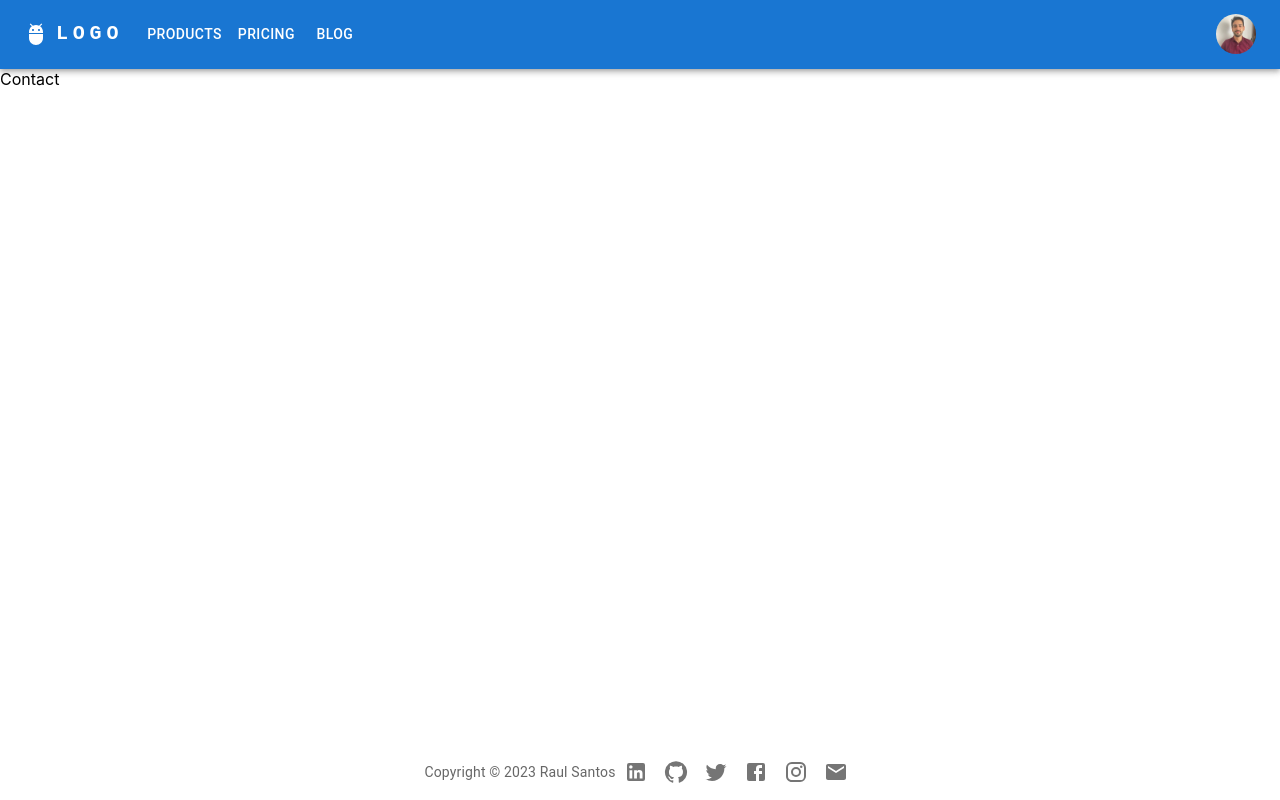
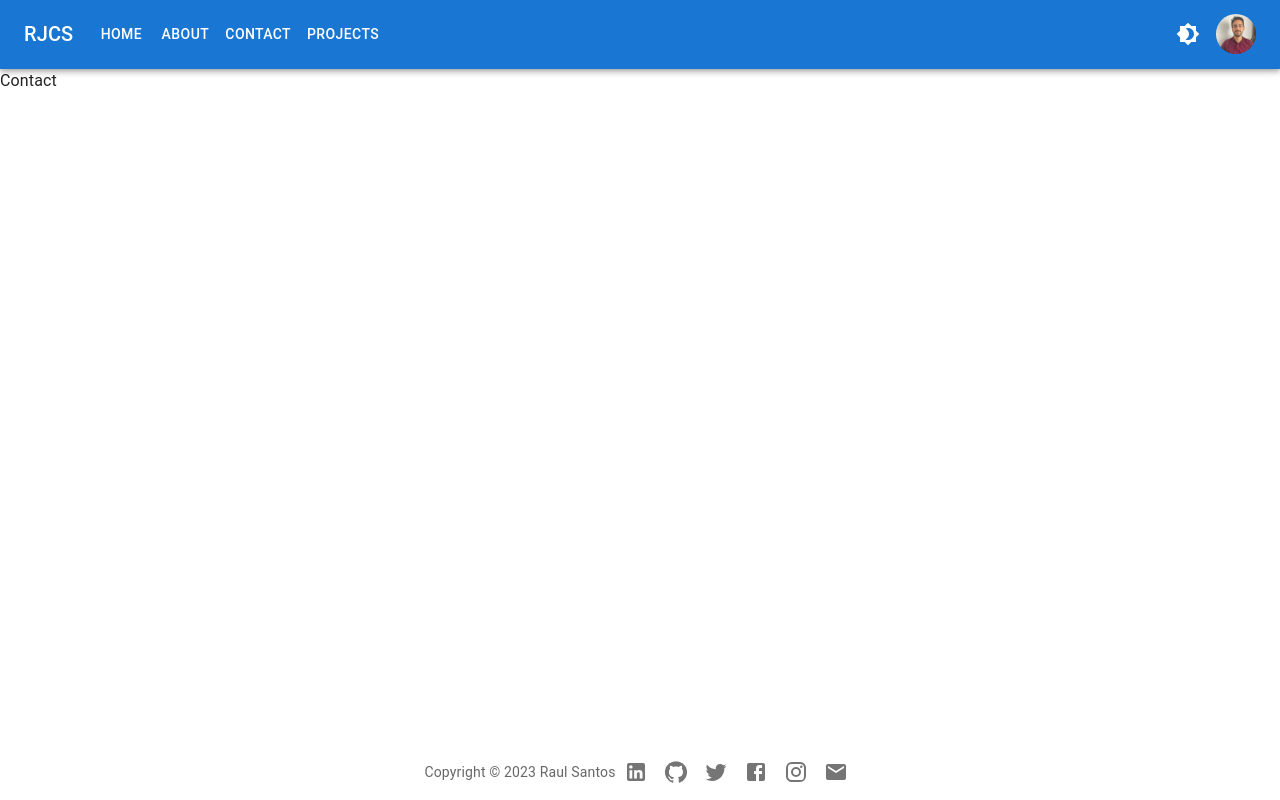
Before and after one commit to RaulJCS5/RaulJCS5.github.io, a React (Create React App) app: page /contact in a window 1280 px wide. Built offline with nearby package versions, Linux system fonts and the light colour scheme.

Commit message:
Commit: Add dark mode fix top bar

```diff
--- a/src/App.tsx
+++ b/src/App.tsx
@@ -1,6 +1,7 @@
 import React from 'react';
-import logo from './logo.svg';
+import { useEffect, useMemo, useState } from 'react'
 import './App.css';
+import { createTheme, ThemeProvider } from '@mui/material/styles';
 import { BrowserRouter, Routes, Route } from "react-router-dom";
 import { Home } from './components/Home';
 import { About } from './components/About';
@@ -9,13 +10,46 @@ import { Projects } from './components/Projects';
 import { NoPage } from './components/NoPage';
 import FixedNavigationBar from './components/FixedNavigationBar';
 import { Box } from '@mui/system';
+import CssBaseline from '@mui/material/CssBaseline';
 import FixedBottomNavigationBar from './components/FixedBottomNavigationBar';
 
 function App() {
+  const lightTheme = "light"
+  const darkTheme = "dark"
+  const [mode, setMode] = useState<'light' | 'dark'>(lightTheme);
+  const theme = useMemo(
+    () =>
+      createTheme({
+        palette: {
+          mode,
+        },
+      }),
+    [mode],
+  );
+  function toggleColorMode() {
+    if (mode === darkTheme) {
+      localStorage.setItem("theme", lightTheme)
+      setMode(lightTheme)
+    } else {
+      localStorage.setItem("theme", darkTheme)
+      setMode(darkTheme)
+    }
+  }
+  useEffect(() => {
+    if (localStorage.getItem("theme") == null) {
+      localStorage.setItem("theme", lightTheme)
+      setMode(lightTheme)
+    } else {
+      const localTheme = localStorage.getItem("theme") === lightTheme ? lightTheme : darkTheme
+      setMode(localTheme)
+    }
+  }, [])
   return (
+    <ThemeProvider theme={theme}>
+      <CssBaseline />
       <BrowserRouter>
         <Box>
-        <FixedNavigationBar></FixedNavigationBar>
+          <FixedNavigationBar toggleColorMode={toggleColorMode} theme={theme} />
           <Routes>
             <Route path="/" element={<Home />} />
             <Route path="/about" element={<About />} />
@@ -26,6 +60,7 @@ function App() {
           <FixedBottomNavigationBar></FixedBottomNavigationBar>
         </Box>
       </BrowserRouter >
+    </ThemeProvider>
   );
 }
 
--- a/src/components/FixedBottomNavigationBar.tsx
+++ b/src/components/FixedBottomNavigationBar.tsx
@@ -2,7 +2,7 @@ import * as React from 'react';
 import Box from '@mui/material/Box';
 import Typography from '@mui/material/Typography'
 import { useState } from 'react';
-import { BottomNavigation, BottomNavigationAction, IconButton } from '@mui/material';
+import { BottomNavigation, BottomNavigationAction, IconButton, useMediaQuery } from '@mui/material';
 import FacebookIcon from '@mui/icons-material/Facebook';
 import InstagramIcon from '@mui/icons-material/Instagram'
 import TwitterIcon from '@mui/icons-material/Twitter';
@@ -11,30 +11,34 @@ import GitHubIcon from '@mui/icons-material/GitHub'
 import EmailIcon from '@mui/icons-material/Email'
 
 export default function FixedBottomNavigationBar() {
+
+    const handleClick = (url:string) => {
+        window.location.href = url;
+    };
     return (
         <Box sx={{ display: 'flex', justifyContent: 'center' }}>
-            <BottomNavigation sx={{position:'absolute',bottom:0}}>
+            <BottomNavigation sx={{ position: 'absolute', bottom: 0 }}>
                 <Box sx={{ display: 'flex', alignItems: 'center' }}>
                     <Box>
                         <Typography variant='body2' color='text.secondary'>Copyright © 2023 Raul Santos</Typography>
                     </Box>
                     <Box>
-                        <IconButton>
+                        <IconButton onClick={()=>handleClick('https://www.linkedin.com/in/rauljosecsantos/')}>
                             <LinkedInIcon />
                         </IconButton>
-                        <IconButton>
+                        <IconButton onClick={()=>handleClick('https://github.com/RaulJCS5')}>
                             <GitHubIcon />
                         </IconButton>
-                        <IconButton>
+                        <IconButton onClick={()=>handleClick('https://twitter.com/rauljosesan')}>
                             <TwitterIcon />
                         </IconButton>
-                        <IconButton>
+                        <IconButton onClick={()=>handleClick('https://www.facebook.com/raul.jose.35/')}>
                             <FacebookIcon />
                         </IconButton>
-                        <IconButton>
+                        <IconButton onClick={()=>handleClick('https://www.instagram.com/rauljcsantos')}>
                             <InstagramIcon />
                         </IconButton>
-                        <IconButton>
+                        <IconButton onClick={()=>handleClick('mailto:rauljosesantos@hotmail.com')}>
                             <EmailIcon />
                         </IconButton>
                     </Box>
--- a/src/components/FixedNavigationBar.tsx
+++ b/src/components/FixedNavigationBar.tsx
@@ -1,4 +1,5 @@
 import * as React from 'react';
+import { useState } from 'react';
 import AppBar from '@mui/material/AppBar';
 import Box from '@mui/material/Box';
 import Toolbar from '@mui/material/Toolbar';
@@ -11,16 +12,32 @@ import Avatar from '@mui/material/Avatar';
 import Button from '@mui/material/Button';
 import Tooltip from '@mui/material/Tooltip';
 import MenuItem from '@mui/material/MenuItem';
-import AdbIcon from '@mui/icons-material/Adb';
 import { Outlet, useNavigate } from 'react-router';
 import raul from './images/phpiXf3yT_c2PM.jpg'
+import { Theme } from '@mui/material';
+import Brightness4Icon from '@mui/icons-material/Brightness4';
+import Brightness7Icon from '@mui/icons-material/Brightness7';
+import RocketLaunchIcon from '@mui/icons-material/RocketLaunch';
 
-const pages = ['Products', 'Pricing', 'Blog'];
-const settings = ['Profile', 'Account', 'Dashboard', 'Logout'];
+const pages = ['Home', 'About', 'Contact', 'Projects'];
+const settings = ['Profile', 'Account'];
 
-function FixedNavigationBar() {
-  const [anchorElNav, setAnchorElNav] = React.useState<null | HTMLElement>(null);
-  const [anchorElUser, setAnchorElUser] = React.useState<null | HTMLElement>(null);
+interface Props {
+  /**
+   * Injected by the documentation to work in an iframe.
+   * You won't need it on your project.
+   */
+  toggleColorMode: () => void,
+  theme: Theme,
+}
+
+function FixedNavigationBar(props: Props) {
+  const { toggleColorMode, theme } = props;
+  const [thumbsUp, setThumbsUp] = useState(false);
+  const [thumbsDown, setThumbsDown] = useState(false);
+  const navigate = useNavigate()
+  const [anchorElNav, setAnchorElNav] = useState<null | HTMLElement>(null);
+  const [anchorElUser, setAnchorElUser] = useState<null | HTMLElement>(null);
 
   const handleOpenNavMenu = (event: React.MouseEvent<HTMLElement>) => {
     setAnchorElNav(event.currentTarget);
@@ -33,6 +50,12 @@ function FixedNavigationBar() {
     setAnchorElNav(null);
   };
 
+  const navigatePage = (e: React.MouseEvent<Element, MouseEvent>, page: string) => {
+    e.preventDefault()
+    const itemLower = page.toLowerCase()
+    navigate(itemLower === 'home' ? '/' : itemLower)
+  }
+
   const handleCloseUserMenu = () => {
     setAnchorElUser(null);
   };
@@ -41,12 +64,9 @@ function FixedNavigationBar() {
     <AppBar position="static">
       <Container maxWidth="xl">
         <Toolbar disableGutters>
-          <AdbIcon sx={{ display: { xs: 'none', md: 'flex' }, mr: 1 }} />
           <Typography
             variant="h6"
             noWrap
-            component="a"
-            href="/"
             sx={{
               mr: 2,
               display: { xs: 'none', md: 'flex' },
@@ -57,9 +77,8 @@ function FixedNavigationBar() {
               textDecoration: 'none',
             }}
           >
-            LOGO
+            <Typography variant="h6" sx={{ cursor: 'pointer' }} onClick={() => { navigate('/') }}>RJCS</Typography>
           </Typography>
-
           <Box sx={{ flexGrow: 1, display: { xs: 'flex', md: 'none' } }}>
             <IconButton
               size="large"
@@ -90,18 +109,18 @@ function FixedNavigationBar() {
               }}
             >
               {pages.map((page) => (
-                <MenuItem key={page} onClick={handleCloseNavMenu}>
-                  <Typography textAlign="center">{page}</Typography>
+                <MenuItem key={page} onClick={(e) => { navigatePage(e, page); handleCloseNavMenu() }}>
+                  <Typography key={page}>
+                    {page}
+                  </Typography>
                 </MenuItem>
               ))}
             </Menu>
           </Box>
-          <AdbIcon sx={{ display: { xs: 'flex', md: 'none' }, mr: 1 }} />
+          {/*<RocketLaunchIcon sx={{ display: { xs: 'flex', md: 'none' }, mr: 1, cursor: 'pointer' }} onClick={() => { navigate('/') }} />*/}
           <Typography
             variant="h5"
             noWrap
-            component="a"
-            href=""
             sx={{
               mr: 2,
               display: { xs: 'flex', md: 'none' },
@@ -113,21 +132,23 @@ function FixedNavigationBar() {
               textDecoration: 'none',
             }}
           >
-            LOGO
+            <Typography variant="h6" sx={{ cursor: 'pointer' }} onClick={() => { navigate('/') }}>RJCS</Typography>
           </Typography>
           <Box sx={{ flexGrow: 1, display: { xs: 'none', md: 'flex' } }}>
             {pages.map((page) => (
               <Button
                 key={page}
-                onClick={handleCloseNavMenu}
+                onClick={(e) => { navigatePage(e, page); handleCloseNavMenu() }}
                 sx={{ my: 2, color: 'white', display: 'block' }}
               >
                 {page}
               </Button>
             ))}
           </Box>
-
           <Box sx={{ flexGrow: 0 }}>
+            <IconButton sx={{ ml: 1, marginRight: 1 }} onClick={toggleColorMode} color="inherit">
+              {theme.palette.mode === 'dark' ? <Brightness7Icon /> : <Brightness4Icon />}
+            </IconButton>
             <Tooltip title="Open settings">
               <IconButton onClick={handleOpenUserMenu} sx={{ p: 0 }}>
                 <Avatar alt="Raul Santos" src={raul} />
```
Lines whose indentation alone changed are shown as unchanged.
